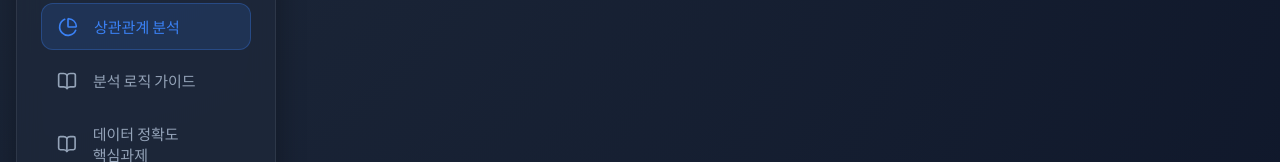
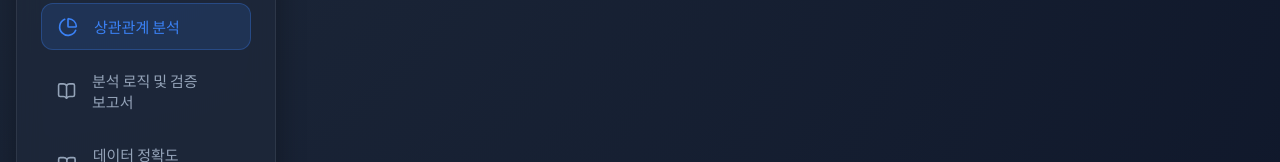
Before and after one commit to tjkim448532/synergy-board, a React (Vite) app: page / in a window 1280 px wide. Shown: the part 337-499 px from the top of the page. Built offline with nearby package versions, Linux system fonts and the light colour scheme; no server answers; the database is empty.

Commit message:
feat: rename logic guide menu to logic and verification report

```diff
--- a/src/components/DashboardLayout.jsx
+++ b/src/components/DashboardLayout.jsx
@@ -14,7 +14,7 @@ const SIDEBAR_MENU = [
     ]
   },
   { id: 'analytics', icon: PieChart, label: '상관관계 분석' },
-  { id: 'logic', icon: BookOpen, label: '분석 로직 가이드' },
+  { id: 'logic', icon: BookOpen, label: '분석 로직 및 검증 보고서' },
   { id: 'accuracy-tasks', icon: BookOpen, label: '데이터 정확도 핵심과제' },
   { id: 'upload', icon: Upload, label: '데이터 업로드' },
   { id: 'settings', icon: Settings, label: '설정' }
```
